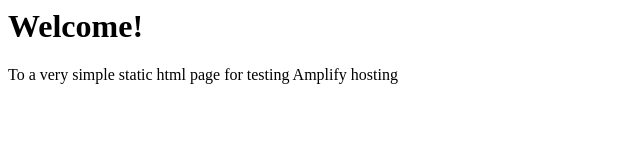
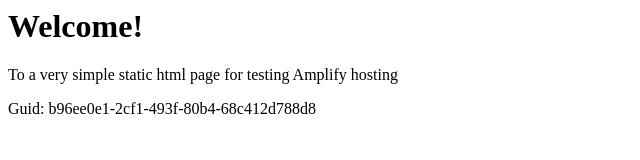
Before and after one commit to aws-aemilia-bom/Github-PR-Commit-Integration-Test-DoNotTouch-GitHubAutoBuildCanaryTest-v1-preprod-ap-south-1, a website: page src/index.html in a window 1280 px wide. Shown: the whole page, without its empty margins (0-640 px from the left). Drawn offline with Linux system fonts and the light colour scheme.

Commit message:
commit from integ tests

```diff
--- a/src/index.html
+++ b/src/index.html
@@ -1,3 +1,5 @@
+
+
 <html lang="en">
 
 <head>
@@ -10,6 +12,6 @@
 <body>
     <h1>Welcome!</h1>
     <p>To a very simple static html page for testing Amplify hosting</p>
-</body>
+    <p>Guid: b96ee0e1-2cf1-493f-80b4-68c412d788d8</p></body>
 
 </html>
```
